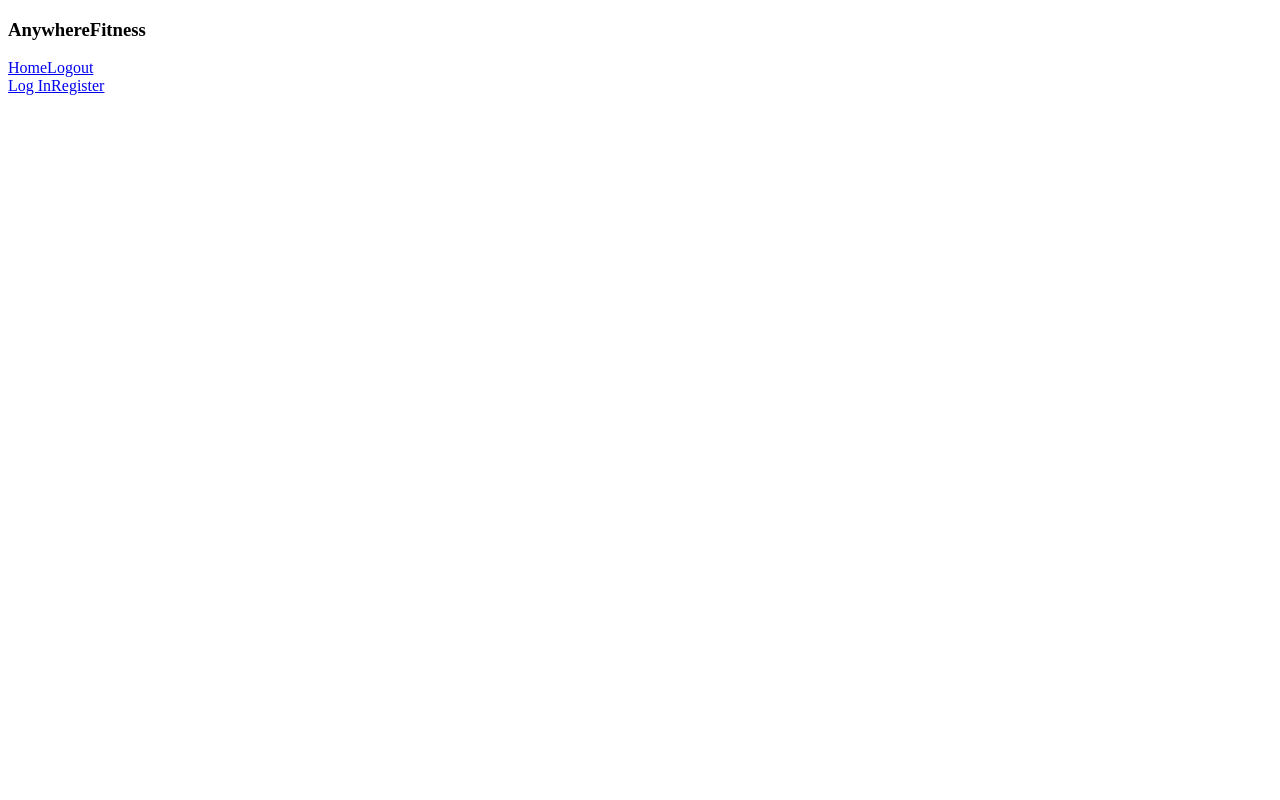
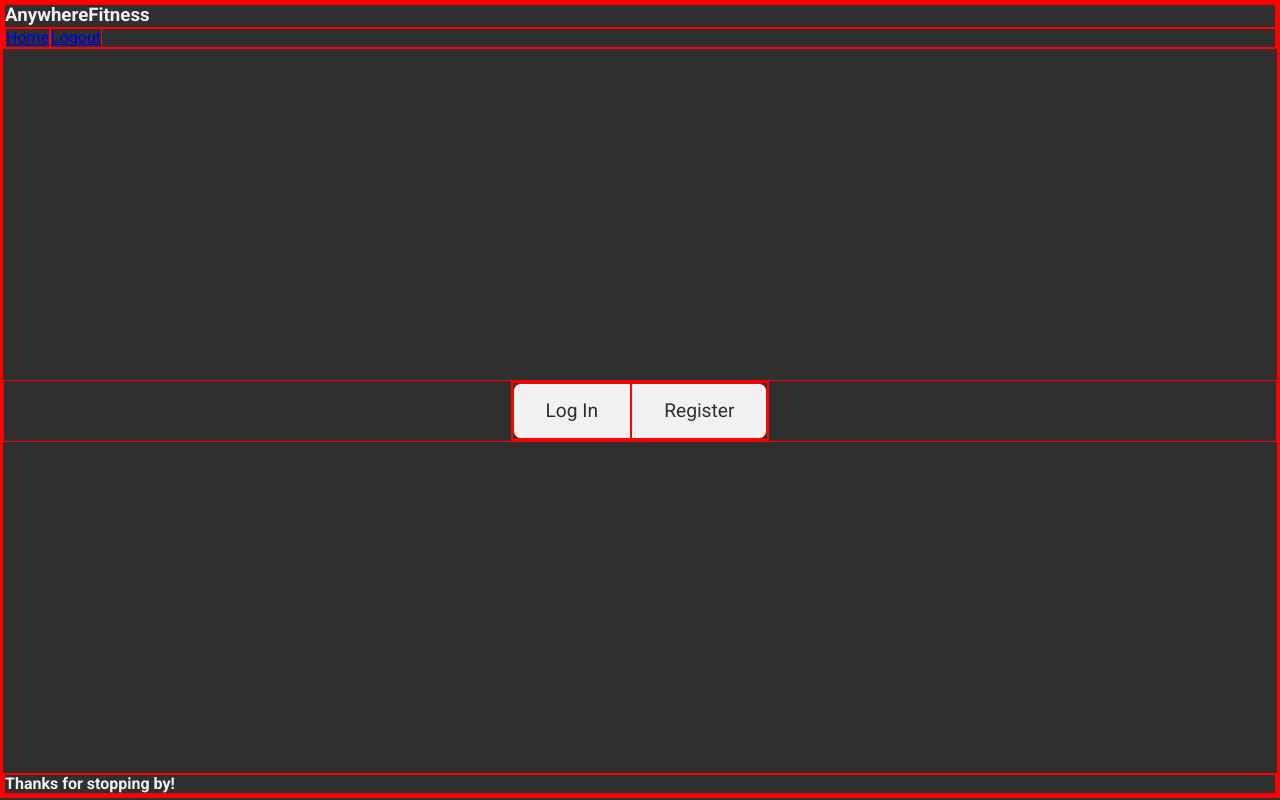
Before and after one commit to lanceturbes/anywhere-fitness-frontend, a React (Create React App) app: page /auth in a window 1280 px wide. Built offline with nearby package versions, Linux system fonts and the light colour scheme.

Commit message:
reworked styling again, added footer

```diff
--- a/src/App.jsx
+++ b/src/App.jsx
@@ -8,6 +8,7 @@ import HomePage from "./components/pages/HomePage"
 import Navbar from "./components/elements/Navbar"
 import LoginPage from "./components/pages/LoginPage"
 import Logout from './components/elements/Logout'
+import Footer from "./components/elements/Footer"
 
 function App() {
   return (
@@ -19,6 +20,7 @@ function App() {
         <Route path="/dashboard" element={<UserPage />} />
         <Route path="/logout" element={<Logout />} />
       </Routes>
+      <Footer />
     </>
   )
 }
--- /dev/null
+++ b/src/components/elements/Footer.jsx
@@ -0,0 +1,11 @@
+import React from 'react'
+
+function Footer() {
+  return (
+    <footer className="footer-container">
+      <h4>Thanks for stopping by!</h4>
+    </footer>
+  )
+}
+
+export default Footer;
--- a/src/components/elements/Navbar.jsx
+++ b/src/components/elements/Navbar.jsx
@@ -4,10 +4,10 @@ import { NavLink } from "react-router-dom"
 export default function Navbar() {
   return (
     <header className="navbar-container">
-      <h3>AnywhereFitness</h3>
-      <nav className="menu">
-        <NavLink to="/">Home</NavLink>
-        <NavLink to="/logout">Logout</NavLink>
+      <h3 className="navbar-title">AnywhereFitness</h3>
+      <nav className="navbar-nav">
+        <NavLink className="navbar-navlink" to="/">Home</NavLink>
+        <NavLink className="navbar-navlink" to="/logout">Logout</NavLink>
       </nav>
     </header>
   )
--- a/src/components/pages/LoginPage.jsx
+++ b/src/components/pages/LoginPage.jsx
@@ -9,6 +9,7 @@ import RegisterForm from "../forms/RegisterForm/RegisterForm"
 function LoginPage() {
   return (
     <section className="auth-page">
+      <div className="auth-box">
         <nav className="auth-nav">
           <NavLink
             className={({ isActive }) => "auth-navlink login-button" + (isActive ? " active-auth-navlink" : "")}
@@ -27,6 +28,7 @@ function LoginPage() {
           <Route path="login" element={<LoginForm />} />
           <Route path="register" element={<RegisterForm />} />
         </Routes>
+      </div>
     </section>
   )
 }
--- a/src/styles/auth.css
+++ b/src/styles/auth-page.css
@@ -1,14 +1,19 @@
 /* ========== LoginPage Styling ========== */
 .auth-page {
-  max-width: 40%;
-  margin: 0 auto;
+  min-height: 100%;
+  display: flex;
+  justify-self: center;
+  justify-content: center;
+}
+.auth-box {
+  display: flex;
+  flex-direction: column;
 }
 .auth-nav {
   display: flex;
   flex-flow: row wrap;
   justify-content: center;
   align-items: center;
-  /* box-shadow: 0 0 0.4rem 1px var(--dark-grey); */
 }
 .auth-navlink {
   text-decoration: none;
@@ -42,7 +47,7 @@
   align-items: center;
   justify-content: center;
 }
+/* ========== LoginForm Styling ========== */
 .required {
   color: red;
 }
-/* ========== LoginForm Styling ========== */
--- a/src/styles/general.css
+++ b/src/styles/general.css
@@ -1,5 +1,18 @@
 html {
+  font-family: 'Roboto', sans-serif;
+}
+body {
   background-color: var(--dark-grey);
   color: var(--bone-white);
-  font-family: 'Roboto', sans-serif;
 }
+#root {
+  min-height: 99vh;
+  min-width: 99vw;
+  display: flex;
+  flex-direction: column;
+  justify-content: space-between;
+}
+* {
+  border: 1px solid red;
+  margin: 0;
+}
--- a/src/styles/index.css
+++ b/src/styles/index.css
@@ -1,18 +1,5 @@
-/* Variables */
-:root {
-  /* Colors */
-  --dark-grey: #2f2f2f;
-  --bone-white: #f1f1f1;
-  --grey: #a1a1a1;
-  --orange: #ee6100;
-}
-
-/* For Viewing Box Sizes */
-* {
-  /* border: 1px solid red; */
-}
-
-/* STYLE SHEETS */
-@import "./normalize.css";
-@import "./general.css";
-@import "./auth.css";
+@import url("normalize.css");
+@import url("theme.css");
+@import url("general.css");
+@import url("navbar.css");
+@import url("auth-page.css");
--- /dev/null
+++ b/src/styles/theme.css
@@ -0,0 +1,7 @@
+html {
+  /* Colors */
+  --dark-grey: #2f2f2f;
+  --bone-white: #f1f1f1;
+  --grey: #a1a1a1;
+  --orange: #ee6100;
+}
```
Also changed, not shown: src/styles/navbar.css (added). Lines whose indentation alone changed are shown as unchanged.
